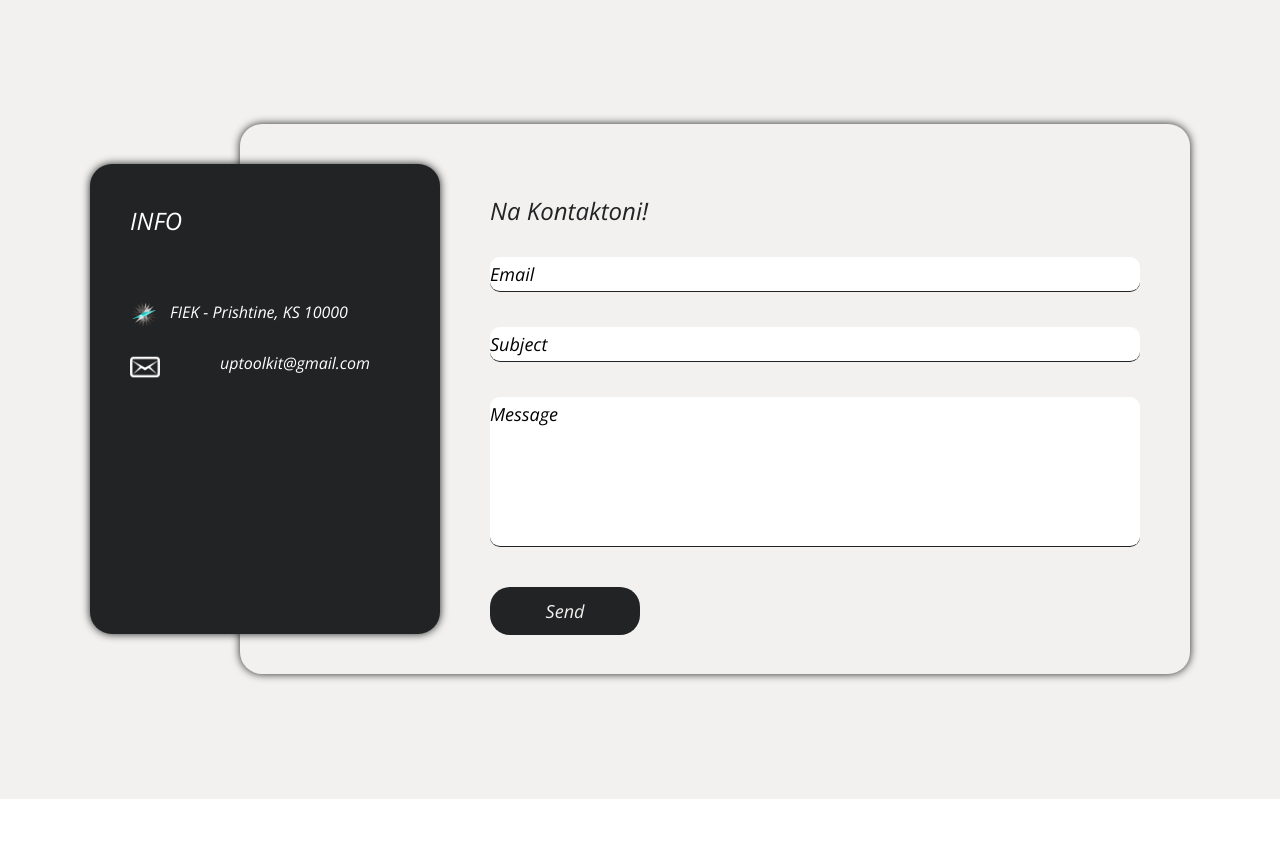
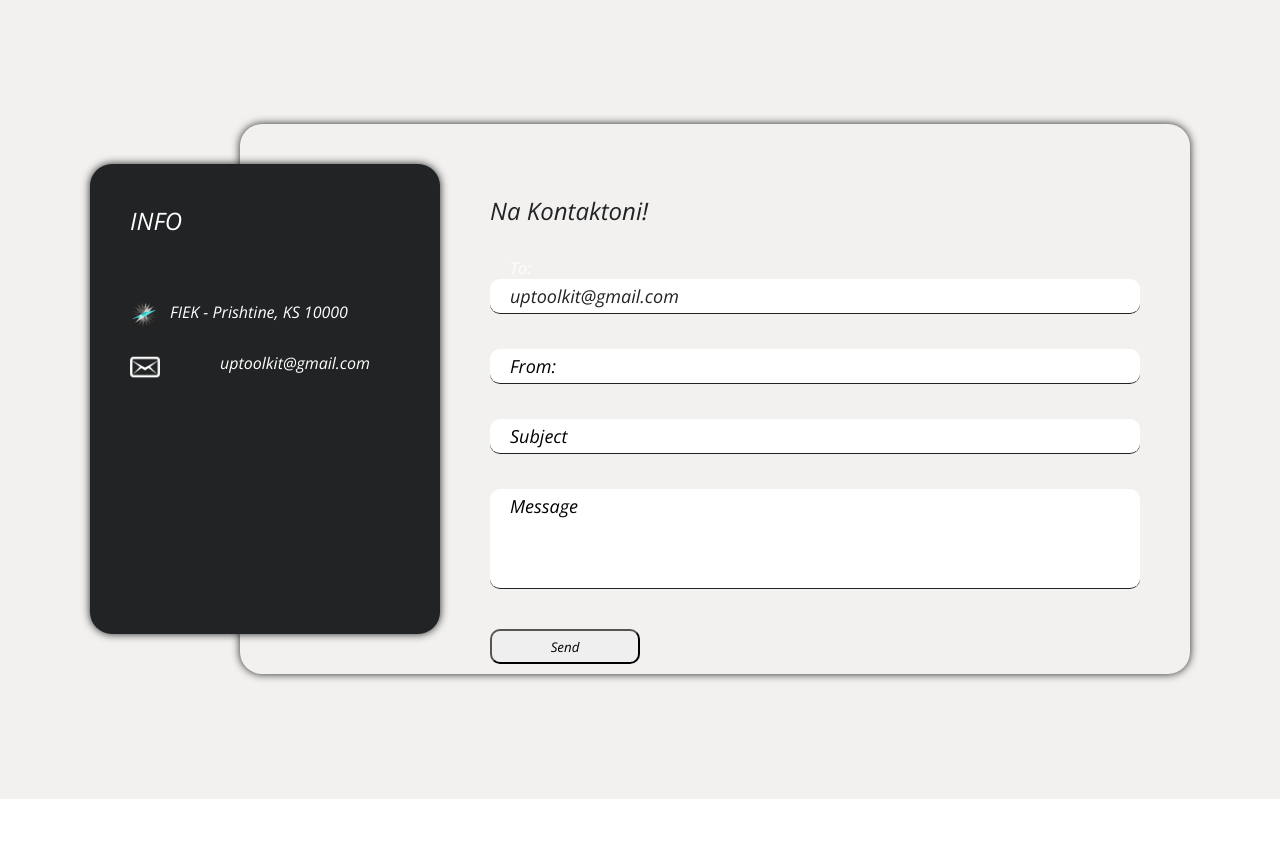
Before and after one commit to drenmorina12/up-student-toolkit-2.0, a PHP site: page /rreth-nesh/rreth-nesh.php in a window 1280 px wide. Shown: the part 801-1664 px from the top of the page. Run offline with PHP 8.4, Linux system fonts and the light colour scheme; data that the repository does not hold is empty; some libraries are stand-ins or nearby versions; some web fonts are replaced.

Commit message:
Fix PHP Email

```diff
--- a/rreth-nesh/messageUs.css
+++ b/rreth-nesh/messageUs.css
@@ -150,6 +150,17 @@ section {
   width: 100%;
 }
 
+.container .contactForm .formBox .inputBox.w50 input,
+.container .contactForm .formBox .inputBox.w100 textarea {
+  width: 100%;
+  padding-left: 20px;
+}
+
+.container .contactForm .formBox .inputBox.w50 p {
+  color: white;
+  padding-left: 20px;
+}
+
 .container .contactForm .formBox .inputBox input,
 .container .contactForm .formBox .inputBox textarea {
   width: 100%;
@@ -165,7 +176,13 @@ section {
 }
 
 .container .contactForm .formBox .inputBox textarea {
-  height: 150px;
+  height: 100px;
+}
+
+.container .contactForm .formBox .button-send input {
+  width: 150px;
+  height: 35px;
+  border-radius: 10px;
 }
 
 .container .contactForm .formBox .inputBox span {
@@ -176,6 +193,7 @@ section {
   font-size: 18px;
   font-weight: 300;
   transition: 0.3s;
+  padding-left: 20px;
 }
 
 .container .contactForm .formBox .inputBox input:focus ~ span,
--- a/rreth-nesh/rreth-nesh.php
+++ b/rreth-nesh/rreth-nesh.php
@@ -84,8 +84,11 @@
                         <h2>Na Kontaktoni!</h2>
                         <div class="formBox">
                         <div class="inputBox w50">
+                        <p>To:</p> <input type="text" name="email" required readonly value="uptoolkit@gmail.com">
+                        </div>
+                        <div class="inputBox w50">
                             <input type="text" name="email" required>
-                            <span>Email</span>
+                            <span>From:</span>
                         </div>
                         <div class="inputBox w50">
                             <input type="text" name="subject" required>
@@ -95,7 +98,7 @@
                             <textarea name="message" required></textarea>
                             <span>Message</span>
                         </div>
-                        <div class="inputBox w100">
+                        <div class="button-send">
                             <input type="submit" name="send" value="Send">
                         </div>
                     </div>
--- a/rreth-nesh/visit_data.txt
+++ b/rreth-nesh/visit_data.txt
@@ -1,9 +1,9 @@
 {
-    "ballina": 37,
-    "rreth-nesh": 133
+    "ballina": 7,
+    "rreth-nesh": 142
 }
   <?php
   function getInfoSavedDateTime() {
-      return "2024-05-26 02:59:02";
+      return "2024-05-27 19:39:21";
   }
   ?>
```
Also changed, not shown: argetim/visit_data.txt (+8 -3 lines), rreth-nesh/sendemail.php (+18 -9 lines).
